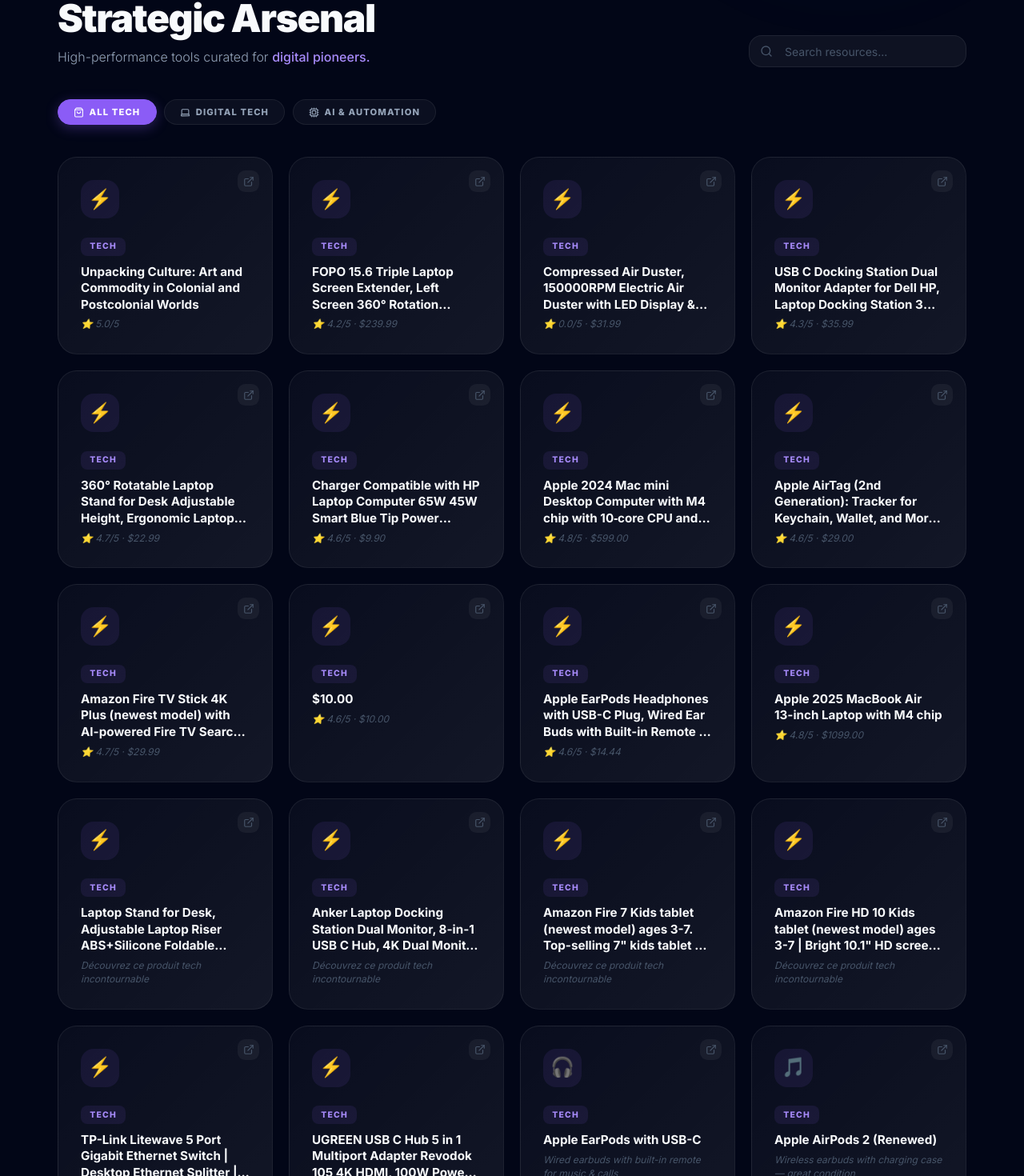
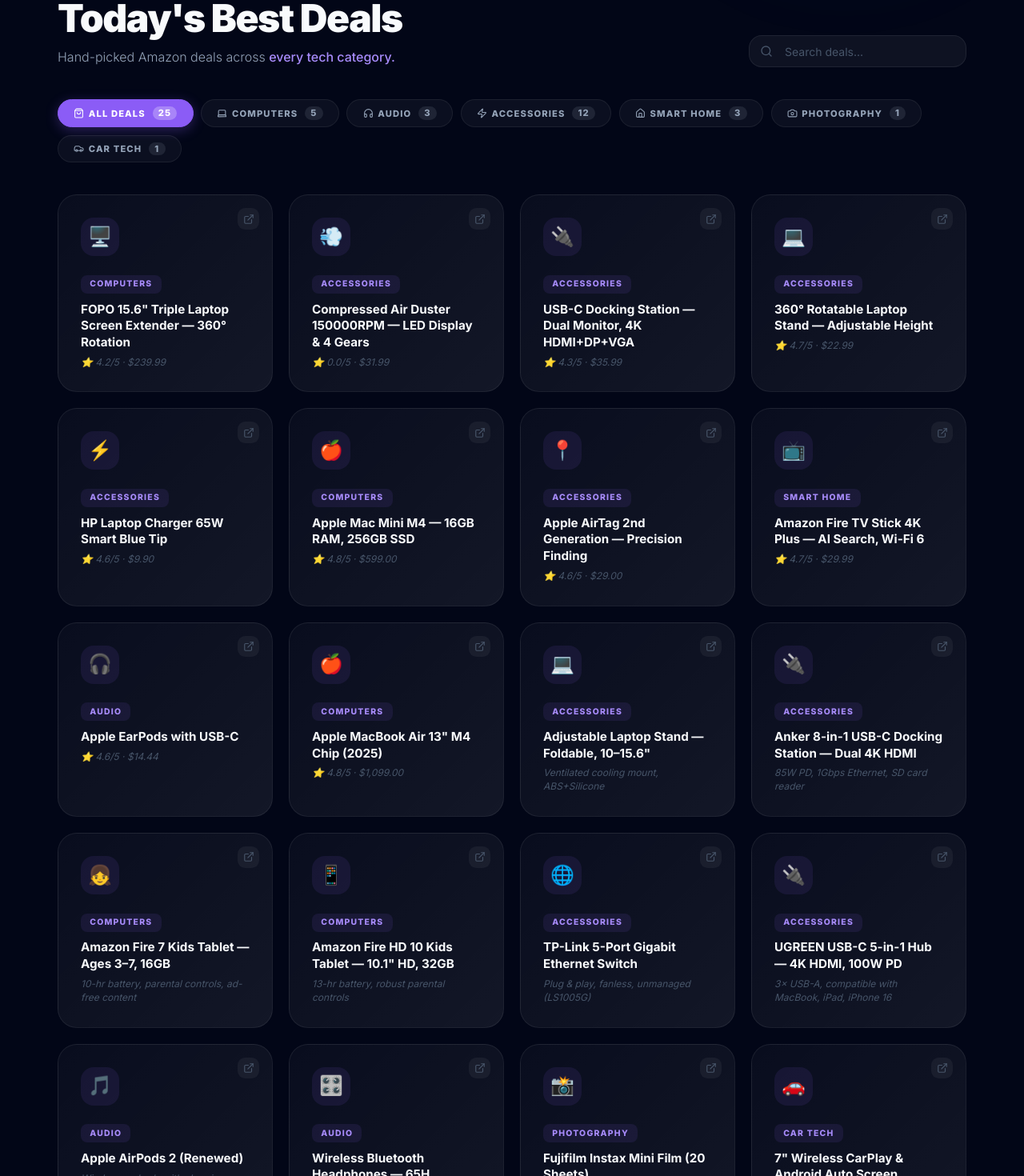
Before and after one commit to LXunchained/tech-prism, a React (Vite) app: page / in a window 1280 px wide. Shown: the part 901-2371 px from the top of the page at 80% size. Built offline with nearby package versions, Linux system fonts and the light colour scheme.

Commit message:
feat: add category filters — computers audio accessories smart-home photography car-tech

```diff
--- a/src/components/ProductsGrid.jsx
+++ b/src/components/ProductsGrid.jsx
@@ -1,12 +1,16 @@
 import { useState } from 'react';
 import { motion, AnimatePresence } from 'framer-motion';
-import { ExternalLink, ShoppingBag, Laptop, Search, Cpu } from 'lucide-react';
+import { ExternalLink, ShoppingBag, Laptop, Headphones, Home, Camera, Car, Zap, Search } from 'lucide-react';
 import products from '../data/affiliateLinks.json';
 
 const categories = [
-    { id: 'all', label: 'All Tech', icon: ShoppingBag },
-    { id: 'tech', label: 'Digital Tech', icon: Laptop },
-    { id: 'automation', label: 'AI & Automation', icon: Cpu },
+    { id: 'all',         label: 'All Deals',    icon: ShoppingBag },
+    { id: 'computers',   label: 'Computers',    icon: Laptop      },
+    { id: 'audio',       label: 'Audio',        icon: Headphones  },
+    { id: 'accessories', label: 'Accessories',  icon: Zap         },
+    { id: 'smart-home',  label: 'Smart Home',   icon: Home        },
+    { id: 'photography', label: 'Photography',  icon: Camera      },
+    { id: 'car-tech',    label: 'Car Tech',     icon: Car         },
 ];
 
 function ProductCard({ product, idx }) {
@@ -16,7 +20,9 @@
                 <div className="product-card-ext"><ExternalLink size={14} /></div>
                 <div className="product-card-icon-wrap">{product.icon || '🛍️'}</div>
                 <div>
-                    <span className="product-card-badge">{product.category}</span>
+                    <span className="product-card-badge">{
+                        categories.find(c => c.id === product.category)?.label || product.category
+                    }</span>
                     <h3 className="product-card-title">{product.title}</h3>
                     <p className="product-card-sub">{product.subtitle}</p>
                 </div>
@@ -36,28 +42,52 @@
         return matchCat && matchSearch;
     });
 
+    // Count per category for badges
+    const counts = {};
+    products.forEach(p => { counts[p.category] = (counts[p.category] || 0) + 1; });
+
     return (
         <section style={{ padding: '5rem 0', position: 'relative', zIndex: 10 }}>
             <div className="section-container">
                 <div style={{ display: 'flex', flexWrap: 'wrap', alignItems: 'flex-end', justifyContent: 'space-between', gap: '1.5rem', marginBottom: '2.5rem' }}>
                     <div>
-                        <h2 style={{ fontSize: 'clamp(2rem, 5vw, 3rem)', fontWeight: 900, letterSpacing: '-0.03em', marginBottom: '0.5rem' }}>Strategic Arsenal</h2>
+                        <h2 style={{ fontSize: 'clamp(2rem, 5vw, 3rem)', fontWeight: 900, letterSpacing: '-0.03em', marginBottom: '0.5rem' }}>Today's Best Deals</h2>
                         <p style={{ color: '#94a3b8', fontWeight: 300 }}>
-                            High-performance tools curated for <span style={{ color: '#a78bfa', fontWeight: 500 }}>digital pioneers.</span>
+                            Hand-picked Amazon deals across <span style={{ color: '#a78bfa', fontWeight: 500 }}>every tech category.</span>
                         </p>
                     </div>
                     <div style={{ position: 'relative' }}>
                         <Search size={16} style={{ position: 'absolute', left: '0.85rem', top: '50%', transform: 'translateY(-50%)', color: '#475569', pointerEvents: 'none' }} />
-                        <input type="text" placeholder="Search resources..." value={search} onChange={e => setSearch(e.target.value)} className="search-input" />
+                        <input type="text" placeholder="Search deals..." value={search} onChange={e => setSearch(e.target.value)} className="search-input" />
                     </div>
                 </div>
 
+                {/* Category filter pills */}
                 <div style={{ display: 'flex', flexWrap: 'wrap', gap: '0.6rem', marginBottom: '2.5rem' }}>
-                    {categories.map(cat => (
-                        <button key={cat.id} onClick={() => setFilter(cat.id)} className={`filter-btn${filter === cat.id ? ' active' : ''}`}>
-                            <cat.icon size={13} />{cat.label}
-                        </button>
-                    ))}
+                    {categories.map(cat => {
+                        const count = cat.id === 'all' ? products.length : (counts[cat.id] || 0);
+                        return (
+                            <button
+                                key={cat.id}
+                                onClick={() => setFilter(cat.id)}
+                                className={`filter-btn${filter === cat.id ? ' active' : ''}`}
+                                style={{ display: 'flex', alignItems: 'center', gap: '0.35rem' }}
+                            >
+                                <cat.icon size={13} />
+                                {cat.label}
+                                <span style={{
+                                    marginLeft: '0.2rem',
+                                    background: filter === cat.id ? 'rgba(255,255,255,0.25)' : 'rgba(148,163,184,0.15)',
+                                    borderRadius: '999px',
+                                    fontSize: '0.7rem',
+                                    padding: '0 0.45rem',
+                                    lineHeight: '1.5',
+                                }}>
+                                    {count}
+                                </span>
+                            </button>
+                        );
+                    })}
                 </div>
 
                 <motion.div layout className="products-grid">
@@ -67,7 +97,9 @@
                 </motion.div>
 
                 {filtered.length === 0 && (
-                    <div style={{ padding: '4rem 0', textAlign: 'center', color: '#475569' }}>No resources found.</div>
+                    <div style={{ padding: '4rem 0', textAlign: 'center', color: '#475569' }}>
+                        No deals found in this category.
+                    </div>
                 )}
             </div>
         </section>
--- a/src/data/affiliateLinks.json
+++ b/src/data/affiliateLinks.json
@@ -1,68 +1,56 @@
 [
     {
-        "id": "unpacking-culture-art-and-commodity-in-colonial-an-0520207971",
-        "title": "Unpacking Culture: Art and Commodity in Colonial and Postcolonial Worlds",
-        "category": "tech",
-        "subtitle": "⭐ 5.0/5",
-        "url": "https://www.amazon.com/dp/0520207971?tag=louisamazonaf-20",
-        "icon": "⚡",
-        "isHighlighted": true,
-        "isbn": "0520207971",
-        "addedAt": "2026-03-06T17:24:53Z",
-        "youtubeId": "EY75MONccvg"
-    },
-    {
-        "id": "fopo-15-6-triple-laptop-screen-extender-left-scree-B0DG8RW7BK",
-        "title": "FOPO 15.6 Triple Laptop Screen Extender, Left Screen 360° Rotation Laptop Monitor Extender, Plug and Play Triplp Monitor for 13-17\" Laptops with USB-C/HDMI, for Windows/Mac(M1/M2/M3) Pro/Max - S10",
-        "category": "tech",
+        "id": "fopo-triple-screen-extender-B0DG8RW7BK",
+        "title": "FOPO 15.6\" Triple Laptop Screen Extender — 360° Rotation",
+        "category": "computers",
         "subtitle": "⭐ 4.2/5 · $239.99",
         "url": "https://www.amazon.com/dp/B0DG8RW7BK?tag=louisamazonaf-20",
-        "icon": "⚡",
-        "isHighlighted": false,
+        "icon": "🖥️",
+        "isHighlighted": true,
         "isbn": "B0DG8RW7BK",
         "addedAt": "2026-03-05T13:32:18Z",
         "youtubeId": "DRY_RUN_VIDEO_ID"
     },
     {
-        "id": "compressed-air-duster-150000rpm-electric-air-duste-B0FFH1NK7M",
-        "title": "Compressed Air Duster, 150000RPM Electric Air Duster with LED Display & Light, 4 Gear Adjustable Cordless Air Blower, Rechargeable Brushless Motor Turbo Fan for Keyboard, Electronic Devices, Home, Car",
-        "category": "tech",
+        "id": "compressed-air-duster-B0FFH1NK7M",
+        "title": "Compressed Air Duster 150000RPM — LED Display & 4 Gears",
+        "category": "accessories",
         "subtitle": "⭐ 0.0/5 · $31.99",
         "url": "https://www.amazon.com/dp/B0FFH1NK7M?tag=louisamazonaf-20",
-        "icon": "⚡",
+        "icon": "💨",
         "isHighlighted": false,
         "isbn": "B0FFH1NK7M",
         "addedAt": "2026-03-05T12:51:26Z",
         "youtubeId": "ScB2AfSV_R8"
     },
     {
-        "id": "usb-c-docking-station-dual-monitor-adapter-for-del-B0CRDJRZP6",
-        "title": "USB C Docking Station Dual Monitor Adapter for Dell HP, Laptop Docking Station 3 Monitors Quad Display USB C Hub Dongle to 4K HDMI+DP+VGA,3 USB2.0,100W PD,8 in 1 Thunderbolt Dock for Lenovo,Surface",
-        "category": "tech",
+        "id": "usb-c-docking-station-B0CRDJRZP6",
+        "title": "USB-C Docking Station — Dual Monitor, 4K HDMI+DP+VGA",
+        "category": "accessories",
         "subtitle": "⭐ 4.3/5 · $35.99",
         "url": "https://www.amazon.com/dp/B0CRDJRZP6?tag=louisamazonaf-20",
-        "icon": "⚡",
+        "icon": "🔌",
         "isHighlighted": false,
         "isbn": "B0CRDJRZP6",
         "addedAt": "2026-03-05T12:34:21Z",
         "youtubeId": "8KXll8OWl54"
     },
     {
-        "id": "360-rotatable-laptop-stand-for-desk-adjustable-hei-B0F1FK6JY3",
-        "title": "360° Rotatable Laptop Stand for Desk Adjustable Height, Ergonomic Laptop Riser Holder with Dual-bar Support, Portable Computer Notebook Stand for MacBook Air Pro, Dell XPS, HP (10-16\")",
-        "category": "tech",
+        "id": "360-laptop-stand-B0F1FK6JY3",
+        "title": "360° Rotatable Laptop Stand — Adjustable Height",
+        "category": "accessories",
         "subtitle": "⭐ 4.7/5 · $22.99",
         "url": "https://www.amazon.com/dp/B0F1FK6JY3?tag=louisamazonaf-20",
-        "icon": "⚡",
+        "icon": "💻",
         "isHighlighted": false,
         "isbn": "B0F1FK6JY3",
         "addedAt": "2026-03-05T12:07:16Z",
         "youtubeId": "Ct0rDWFsNhE"
     },
     {
-        "id": "charger-compatible-with-hp-laptop-computer-65w-45w-B089T1SX32",
-        "title": "Charger Compatible with HP Laptop Computer 65W 45W Smart Blue Tip Power Adapter",
-        "category": "tech",
+        "id": "hp-charger-65w-B089T1SX32",
+        "title": "HP Laptop Charger 65W Smart Blue Tip",
+        "category": "accessories",
         "subtitle": "⭐ 4.6/5 · $9.90",
         "url": "https://www.amazon.com/dp/B089T1SX32?tag=louisamazonaf-20",
         "icon": "⚡",
@@ -72,150 +60,129 @@
         "youtubeId": "GZMiurfDUmY"
     },
     {
-        "id": "apple-2024-mac-mini-desktop-computer-with-m4-chip-B0DLBTPDCS",
-        "title": "Apple 2024 Mac mini Desktop Computer with M4 chip with 10‑core CPU and 10‑core GPU: Built for Apple Intelligence, 16GB Unified Memory, 256GB SSD Storage, Gigabit Ethernet. Works with iPhone/iPad",
-        "category": "tech",
+        "id": "apple-mac-mini-m4-B0DLBTPDCS",
+        "title": "Apple Mac Mini M4 — 16GB RAM, 256GB SSD",
+        "category": "computers",
         "subtitle": "⭐ 4.8/5 · $599.00",
         "url": "https://www.amazon.com/dp/B0DLBTPDCS?tag=louisamazonaf-20",
-        "icon": "⚡",
-        "isHighlighted": false,
+        "icon": "🍎",
+        "isHighlighted": true,
         "isbn": "B0DLBTPDCS",
         "addedAt": "2026-03-03T11:13:35Z",
         "youtubeId": "fhhdDHHJdcM"
     },
     {
-        "id": "apple-airtag-2nd-generation-tracker-for-keychain-w-B0GJTFXNRX",
-        "title": "Apple AirTag (2nd Generation): Tracker for Keychain, Wallet, and More; Locator with Sound; Simple One-Tap Setup with iPhone or iPad; Key Finder with up to 1.5X Precision Finding Range*",
-        "category": "tech",
+        "id": "apple-airtag-2nd-gen-B0GJTFXNRX",
+        "title": "Apple AirTag 2nd Generation — Precision Finding",
+        "category": "accessories",
         "subtitle": "⭐ 4.6/5 · $29.00",
         "url": "https://www.amazon.com/dp/B0GJTFXNRX?tag=louisamazonaf-20",
-        "icon": "⚡",
+        "icon": "📍",
         "isHighlighted": false,
         "isbn": "B0GJTFXNRX",
         "addedAt": "2026-03-02T21:00:42Z",
         "youtubeId": "DRY_RUN_VIDEO_ID"
     },
     {
-        "id": "amazon-fire-tv-stick-4k-plus-newest-model-with-ai-B0F7Z4QZTT",
-        "title": "Amazon Fire TV Stick 4K Plus (newest model) with AI-powered Fire TV Search, Wi-Fi 6, stream over 1.8 million movies and shows, free & live TV",
-        "category": "tech",
+        "id": "fire-tv-stick-4k-plus-B0F7Z4QZTT",
+        "title": "Amazon Fire TV Stick 4K Plus — AI Search, Wi-Fi 6",
+        "category": "smart-home",
         "subtitle": "⭐ 4.7/5 · $29.99",
         "url": "https://www.amazon.com/dp/B0F7Z4QZTT?tag=louisamazonaf-20",
-        "icon": "⚡",
+        "icon": "📺",
         "isHighlighted": false,
         "isbn": "B0F7Z4QZTT",
         "addedAt": "2026-03-02T19:00:29Z",
         "youtubeId": "DRY_RUN_VIDEO_ID"
     },
     {
-        "id": "10-00-B00GAC1D2G",
-        "title": "$10.00",
-        "category": "tech",
-        "subtitle": "⭐ 4.6/5 · $10.00",
-        "url": "https://www.amazon.com/dp/B00GAC1D2G?tag=louisamazonaf-20",
-        "icon": "⚡",
-        "isHighlighted": false,
-        "isbn": "B00GAC1D2G",
-        "addedAt": "2026-03-02T18:23:55Z",
-        "youtubeId": "KnFXVDTZjc4"
-    },
-    {
-        "id": "apple-earpods-headphones-with-usb-c-plug-wired-ear-B0DCH8VDXF",
-        "title": "Apple EarPods Headphones with USB-C Plug, Wired Ear Buds with Built-in Remote to Control Music, Phone Calls, and Volume",
-        "category": "tech",
+        "id": "apple-earpods-usbc-B0DCH8VDXF",
+        "title": "Apple EarPods with USB-C",
+        "category": "audio",
         "subtitle": "⭐ 4.6/5 · $14.44",
         "url": "https://www.amazon.com/dp/B0DCH8VDXF?tag=louisamazonaf-20",
-        "icon": "⚡",
+        "icon": "🎧",
         "isHighlighted": false,
         "isbn": "B0DCH8VDXF",
         "addedAt": "2026-03-02T18:13:04Z",
         "youtubeId": "DRY_RUN_VIDEO_ID"
     },
     {
-        "id": "apple-2025-macbook-air-13-inch-laptop-with-m4-chip-B0DZD91W4F",
-        "title": "Apple 2025 MacBook Air 13-inch Laptop with M4 chip",
-        "category": "tech",
-        "subtitle": "⭐ 4.8/5 · $1099.00",
+        "id": "apple-macbook-air-m4-B0DZD91W4F",
+        "title": "Apple MacBook Air 13\" M4 Chip (2025)",
+        "category": "computers",
+        "subtitle": "⭐ 4.8/5 · $1,099.00",
         "url": "https://www.amazon.com/dp/B0DZD91W4F?tag=louisamazonaf-20",
-        "icon": "⚡",
-        "isHighlighted": false,
+        "icon": "🍎",
+        "isHighlighted": true,
         "isbn": "B0DZD91W4F",
         "addedAt": "2026-03-02T17:44:40Z",
         "youtubeId": "DRY_RUN_TEST"
     },
     {
-        "id": "laptop-stand-for-desk-adjustable-laptop-riser-abssilicone-foldable-portable-note-14ca",
-        "title": "Laptop Stand for Desk, Adjustable Laptop Riser ABS+Silicone Foldable Portable Notebook Holder, Ventilated Cooling Notebook Mount Computer Stand for 10-15.6” Laptops,Tablets-Black",
-        "category": "tech",
-        "subtitle": "Découvrez ce produit tech incontournable",
+        "id": "laptop-stand-B08G84P8ZX",
+        "title": "Adjustable Laptop Stand — Foldable, 10–15.6\"",
+        "category": "accessories",
+        "subtitle": "Ventilated cooling mount, ABS+Silicone",
         "url": "https://www.amazon.com/dp/B08G84P8ZX?tag=louisamazonaf-20",
-        "icon": "⚡",
+        "icon": "💻",
         "isHighlighted": false,
         "isbn": "B08G84P8ZX"
     },
     {
-        "id": "anker-laptop-docking-station-dual-monitor-8in1-usb-c-hub-4k-dual-monitor-with-2--99d7",
-        "title": "Anker Laptop Docking Station Dual Monitor, 8-in-1 USB C Hub, 4K Dual Monitor with 2 HDMI, 1 Gbps Ethernet Hub, 85W Power Delivery, SD Card Reader, for XPS and More (Charger not Included)",
-        "category": "tech",
-        "subtitle": "Découvrez ce produit tech incontournable",
+        "id": "anker-dock-dual-monitor-B0874M3KW4",
+        "title": "Anker 8-in-1 USB-C Docking Station — Dual 4K HDMI",
+        "category": "accessories",
+        "subtitle": "85W PD, 1Gbps Ethernet, SD card reader",
         "url": "https://www.amazon.com/dp/B0874M3KW4?tag=louisamazonaf-20",
-        "icon": "⚡",
+        "icon": "🔌",
         "isHighlighted": false,
         "isbn": "B0874M3KW4"
     },
     {
-        "id": "amazon-fire-7-kids-tablet-newest-model-ages-37-topselling-7-kids-tablet-on-amazo-7107",
-        "title": "Amazon Fire 7 Kids tablet (newest model) ages 3-7. Top-selling 7\" kids tablet on Amazon. Includes ad-free and exclusive content, easy parental controls, 10-hr battery, 16 GB, Purple",
-        "category": "tech",
-        "subtitle": "Découvrez ce produit tech incontournable",
+        "id": "amazon-fire-7-kids-B0BL8WSCH3",
+        "title": "Amazon Fire 7 Kids Tablet — Ages 3–7, 16GB",
+        "category": "computers",
+        "subtitle": "10-hr battery, parental controls, ad-free content",
         "url": "https://www.amazon.com/dp/B0BL8WSCH3?tag=louisamazonaf-20",
-        "icon": "⚡",
+        "icon": "👧",
         "isHighlighted": false,
         "isbn": "B0BL8WSCH3"
     },
     {
-        "id": "amazon-fire-hd-10-kids-tablet-newest-model-ages-37--bright-101-hd-screen-with-in-d346",
-        "title": "Amazon Fire HD 10 Kids tablet (newest model) ages 3-7 | Bright 10.1\" HD screen with included ad-free and exclusive content, robust parental controls, 13-hr battery, 32 GB, Blue",
-        "category": "tech",
-        "subtitle": "Découvrez ce produit tech incontournable",
+        "id": "amazon-fire-hd10-kids-B0BL5SZ3VV",
+        "title": "Amazon Fire HD 10 Kids Tablet — 10.1\" HD, 32GB",
+        "category": "computers",
+        "subtitle": "13-hr battery, robust parental controls",
         "url": "https://www.amazon.com/dp/B0BL5SZ3VV?tag=louisamazonaf-20",
-        "icon": "⚡",
+        "icon": "📱",
         "isHighlighted": false,
         "isbn": "B0BL5SZ3VV"
     },
     {
-        "id": "tplink-litewave-5-port-gigabit-ethernet-switch--desktop-ethernet-splitter--unshi-3aeb",
-        "title": "TP-Link Litewave 5 Port Gigabit Ethernet Switch | Desktop Ethernet Splitter | Unshielded Network Switch | Plug & Play | Fanless Quiet | Unmanaged (LS1005G)",
-        "category": "tech",
-        "subtitle": "Découvrez ce produit tech incontournable",
+        "id": "tplink-ethernet-switch-B0863M7C1L",
+        "title": "TP-Link 5-Port Gigabit Ethernet Switch",
+        "category": "accessories",
+        "subtitle": "Plug & play, fanless, unmanaged (LS1005G)",
         "url": "https://www.amazon.com/dp/B0863M7C1L?tag=louisamazonaf-20",
-        "icon": "⚡",
+        "icon": "🌐",
         "isHighlighted": false,
         "isbn": "B0863M7C1L"
     },
     {
-        "id": "ugreen-usb-c-hub-5-in-1-multiport-adapter-revodok-105-4k-hdmi-100w-power-deliver-7d81",
-        "title": "UGREEN USB C Hub 5 in 1 Multiport Adapter Revodok 105 4K HDMI, 100W Power Delivery, 3 USB-A Data Ports, USB C Dongle for MacBook Pro/Air, iPad Pro, iMac, iPhone 16 Pro/Pro Max, XPS, Thinkpad",
-        "category": "tech",
-        "subtitle": "Découvrez ce produit tech incontournable",
+        "id": "ugreen-usbc-hub-B0BR3M8XHK",
+        "title": "UGREEN USB-C 5-in-1 Hub — 4K HDMI, 100W PD",
+        "category": "accessories",
+        "subtitle": "3× USB-A, compatible with MacBook, iPad, iPhone 16",
         "url": "https://www.amazon.com/dp/B0BR3M8XHK?tag=louisamazonaf-20",
-        "icon": "⚡",
+        "icon": "🔌",
         "isHighlighted": false,
         "isbn": "B0BR3M8XHK"
     },
     {
-        "id": "apple-earpods-usbc",
-        "title": "Apple EarPods with USB-C",
-        "category": "tech",
-        "subtitle": "Wired earbuds with built-in remote for music & calls",
-        "url": "https://www.amazon.com/dp/B0DCH8VDXF?tag=louisamazonaf-20",
-        "icon": "🎧",
-        "isHighlighted": false
-    },
-    {
-        "id": "apple-airpods-2",
+        "id": "apple-airpods-2-renewed",
         "title": "Apple AirPods 2 (Renewed)",
-        "category": "tech",
+        "category": "audio",
         "subtitle": "Wireless earbuds with charging case — great condition",
         "url": "https://www.amazon.com/dp/B07SKLLYTW?tag=louisamazonaf-20",
         "icon": "🎵",
@@ -224,25 +191,16 @@
     {
         "id": "bluetooth-headphones-65h",
         "title": "Wireless Bluetooth Headphones — 65H Playtime",
-        "category": "tech",
+        "category": "audio",
         "subtitle": "HiFi stereo, 6EQ modes, foldable over-ear design",
         "url": "https://www.amazon.com/dp/B0BRQ7PZG4?tag=louisamazonaf-20",
         "icon": "🎛️",
         "isHighlighted": false
     },
     {
-        "id": "hp-charger-65w",
-        "title": "HP Laptop Charger 65W Smart Blue Tip",
-        "category": "tech",
-        "subtitle": "Compatible with most HP laptop models, fast-charge",
-        "url": "https://www.amazon.com/dp/B089T1SX32?tag=louisamazonaf-20",
-        "icon": "⚡",
-        "isHighlighted": false
-    },
-    {
-        "id": "fujifilm-instax-mini",
+        "id": "fujifilm-instax-mini-film",
         "title": "Fujifilm Instax Mini Film (20 Sheets)",
-        "category": "tech",
+        "category": "photography",
         "subtitle": "Instant photo film for Instax Mini cameras",
         "url": "https://www.amazon.com/dp/B0GL9LHHJH?tag=louisamazonaf-20",
         "icon": "📸",
@@ -251,8 +209,8 @@
     {
         "id": "carplay-screen-7inch",
         "title": "7\" Wireless CarPlay & Android Auto Screen",
-        "category": "tech",
-        "subtitle": "GPS, Bluetooth, voice control, mirror link, double din",
+        "category": "car-tech",
+        "subtitle": "GPS, Bluetooth, voice control, double din",
         "url": "https://www.amazon.com/dp/B0CQL47587?tag=louisamazonaf-20",
         "icon": "🚗",
         "isHighlighted": false
@@ -260,25 +218,25 @@
     {
         "id": "surge-protector-8outlets",
         "title": "Nuetsa Surge Protector — 8 Outlets + 4 USB",
-        "category": "tech",
+        "category": "accessories",
         "subtitle": "6ft flat plug, 2700J protection, ETL certified",
         "url": "https://www.amazon.com/dp/B09F2XPJ47?tag=louisamazonaf-20",
-        "icon": "🔌",
+        "icon": "🔋",
         "isHighlighted": false
     },
     {
         "id": "outlet-extender-jcblaon",
         "title": "JcBlaon 6-Outlet Extender + 4 USB Ports",
-        "category": "tech",
+        "category": "accessories",
         "subtitle": "3-sided wall adapter with 2 USB-C, surge protection",
         "url": "https://www.amazon.com/dp/B0DRRC5N1Y?tag=louisamazonaf-20",
-        "icon": "🔋",
+        "icon": "🔌",
         "isHighlighted": false
     },
     {
         "id": "ntonpower-travel-strip",
         "title": "NTONPOWER Travel Power Strip",
-        "category": "tech",
+        "category": "accessories",
         "subtitle": "3 outlets + 4 USB + 2 USB-C, flat plug, compact for travel",
         "url": "https://www.amazon.com/dp/B0CBLT8JVK?tag=louisamazonaf-20",
         "icon": "✈️",
@@ -286,11 +244,23 @@
     },
     {
         "id": "roku-ultra-4k",
-        "title": "Roku Ultra — 4K Streaming Device",
-        "category": "tech",
-        "subtitle": "HDR10+, Dolby Vision & Atmos, Wi-Fi 6, Voice Remote Pro",
+        "title": "Roku Ultra — 4K Streaming, Dolby Vision & Atmos",
+        "category": "smart-home",
+        "subtitle": "HDR10+, Wi-Fi 6, Voice Remote Pro included",
         "url": "https://www.amazon.com/dp/B0DF44RTTP?tag=louisamazonaf-20",
         "icon": "📺",
         "isHighlighted": false
+    },
+    {
+        "id": "bissell-little-green-B0016HF5GK",
+        "title": "BISSELL Little Green Portable Carpet Cleaner — 23% OFF",
+        "category": "smart-home",
+        "subtitle": "⭐ 4.5/5 · $99.99 (Was $129.99)",
+        "url": "https://www.amazon.com/dp/B0016HF5GK?tag=louisamazonaf-20",
+        "icon": "🧹",
+        "isHighlighted": true,
+        "isbn": "B0016HF5GK",
+        "addedAt": "2026-03-06T14:06:36Z",
+        "youtubeId": "085WJwUdw4M"
     }
 ]
```
Also changed, not shown: 3 other files (tests, documents, lock files or other folders).
